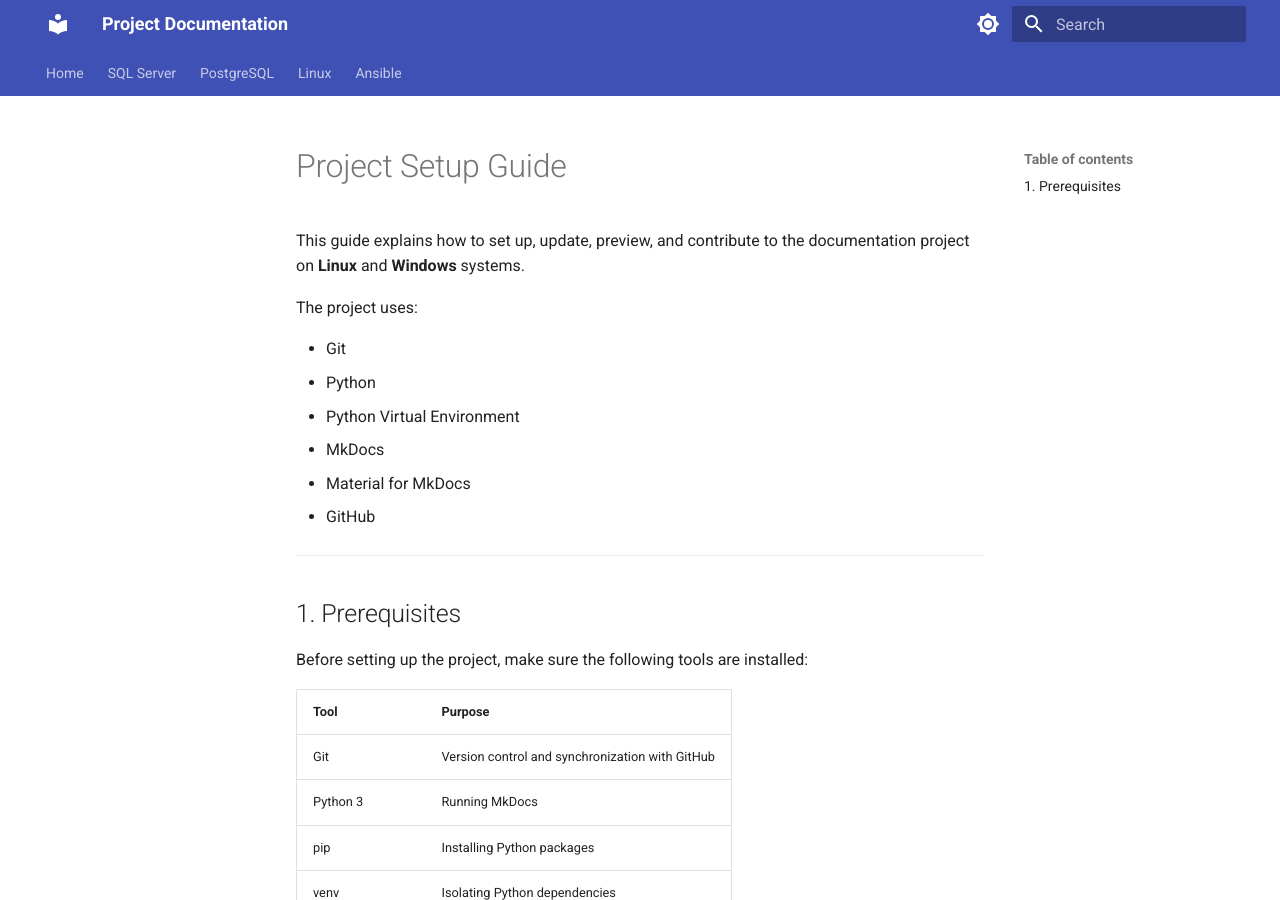
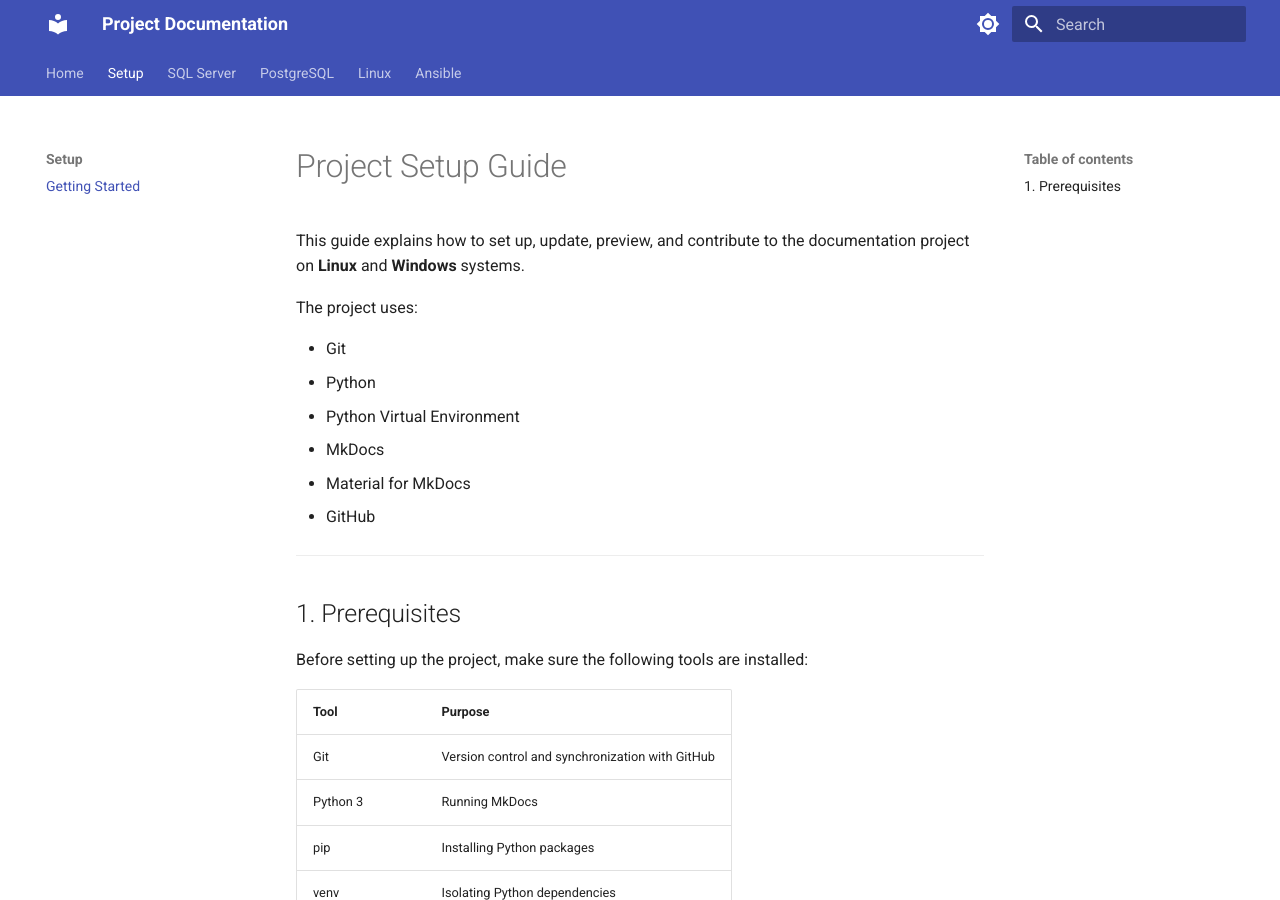
Before and after one commit to mohammadsafyar/docs, an MkDocs documentation site: the page built from docs/setup.md, in a window 1280 px wide and 900 px high. Built offline with MkDocs 1.6.1 and Material for MkDocs 9.7.7, drawn with Linux system fonts in a browser that asks for light colours.

Commit message:
Fix documentation directory structure

```diff
--- a/docs/setup.md
+++ b/docs/setup.md
@@ -1,4 +1,5 @@
 # Project Setup Guide
+
 
 This guide explains how to set up, update, preview, and contribute to the documentation project on **Linux** and **Windows** systems.
 
--- a/mkdocs.yml
+++ b/mkdocs.yml
@@ -3,6 +3,9 @@ site_url: https://mohammadsafyar.github.io/docs/
 
 nav:
   - Home: index.md
+
+  - Setup:
+      - Getting Started: setup.md
   - SQL Server:
       - Backup: sql-server/backup.md
   - PostgreSQL:
```
